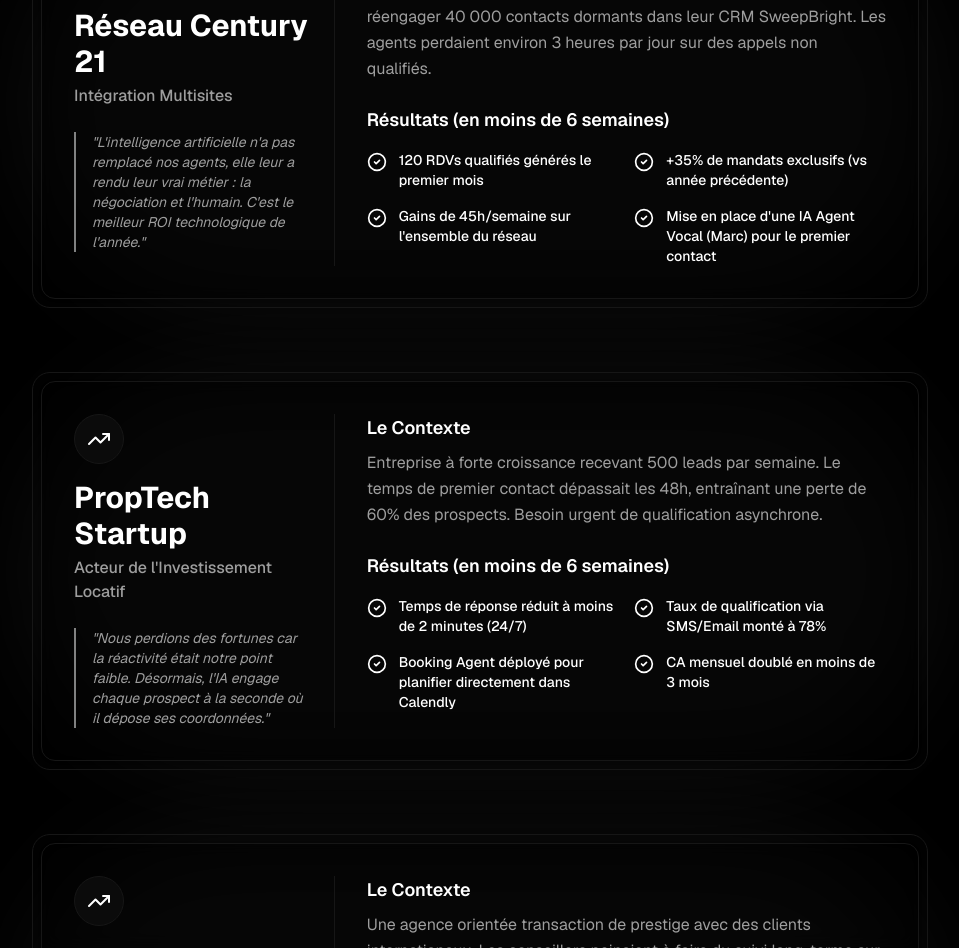
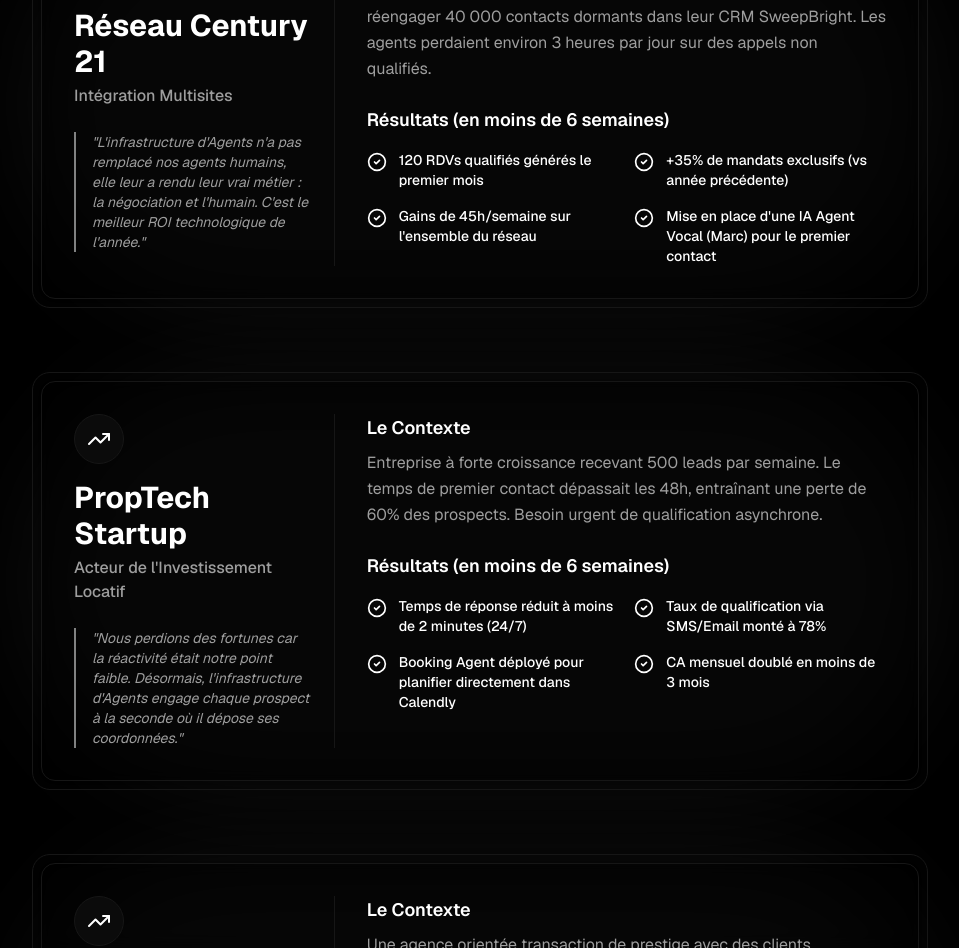
Before and after one commit to ShinShuan/GrowthOS-Frontend, a Next.js app: page /cas in a window 1280 px wide. Shown: the part 460-1408 px from the top of the page, without its empty margins (160-1119 px from the left). Built offline with nearby package versions, Linux system fonts and the light colour scheme.

Commit message:
style: standardize 'Agent' terminology and remove generic 'IA' references

```diff
--- a/src/app/cas/page.tsx
+++ b/src/app/cas/page.tsx
@@ -25,7 +25,7 @@ const caseStudies = [
             "Gains de 45h/semaine sur l'ensemble du réseau",
             "Mise en place d'une IA Agent Vocal (Marc) pour le premier contact"
         ],
-        quote: "L'intelligence artificielle n'a pas remplacé nos agents, elle leur a rendu leur vrai métier : la négociation et l'humain. C'est le meilleur ROI technologique de l'année.",
+        quote: "L'infrastructure d'Agents n'a pas remplacé nos agents humains, elle leur a rendu leur vrai métier : la négociation et l'humain. C'est le meilleur ROI technologique de l'année.",
         delay: 0.1
     },
     {
@@ -38,7 +38,7 @@ const caseStudies = [
             "Booking Agent déployé pour planifier directement dans Calendly",
             "CA mensuel doublé en moins de 3 mois"
         ],
-        quote: "Nous perdions des fortunes car la réactivité était notre point faible. Désormais, l'IA engage chaque prospect à la seconde où il dépose ses coordonnées.",
+        quote: "Nous perdions des fortunes car la réactivité était notre point faible. Désormais, l'infrastructure d'Agents engage chaque prospect à la seconde où il dépose ses coordonnées.",
         delay: 0.3
     },
     {
--- a/src/app/solution/page.tsx
+++ b/src/app/solution/page.tsx
@@ -17,7 +17,7 @@ const navItems = [
 const timelineData = [
     {
         id: 1,
-        title: "Scraper IA",
+        title: "Scraper Agent",
         date: "Base de données",
         content: "Parcourt vos bases de données, CRM et portails immobiliers pour identifier et corriger les contacts inactifs les plus prometteurs. Il enrichit la donnée et filtre les numéros non valides.",
         painPoint: "Des milliers de contacts accumulés inexploitables et chronographes à trier.",
```
